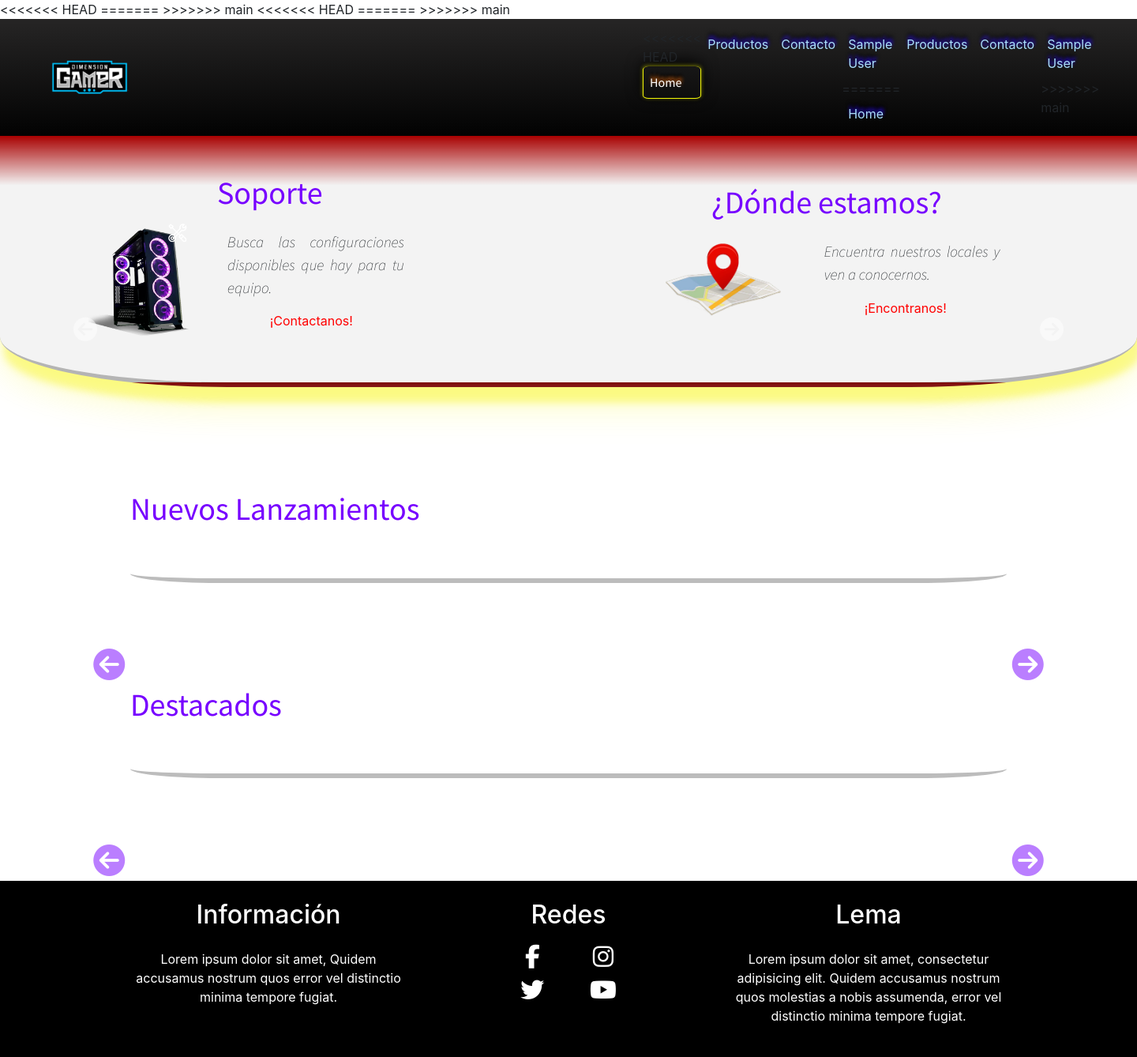
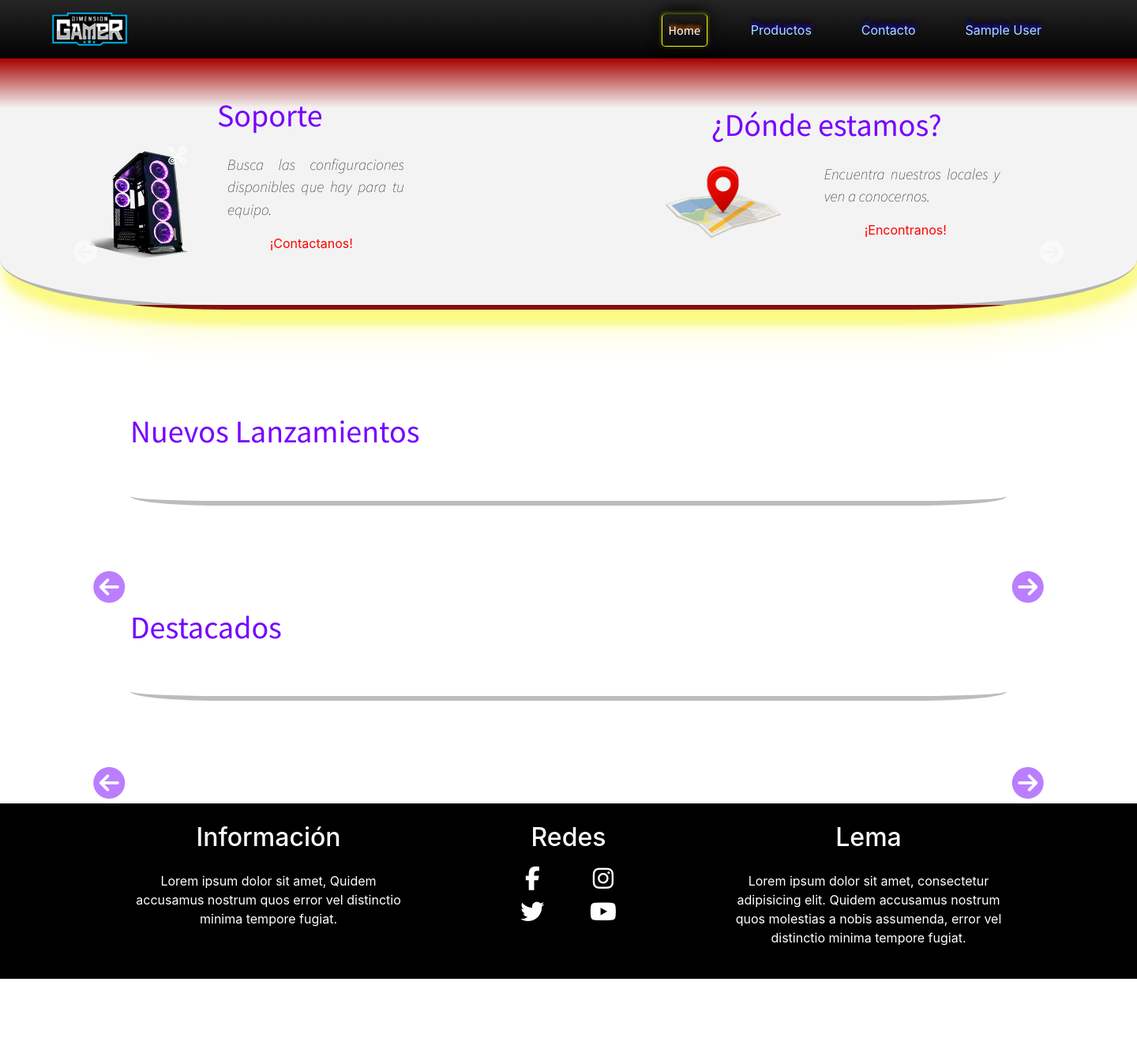
Before and after one commit to Gabs343/Products-Page, a PHP site: page /index.php in a window 1440 px wide; the page is wider, and only the part inside the window is pictured. Shown: that part at 79% size. After the commit the page ends 1239 px from the top of that part, so only its background shows below. Run offline with PHP 8.4, Linux system fonts and the light colour scheme; the visitor is signed in with stand-in values (Sample User, id 1); data that the repository does not hold is empty; some libraries are stand-ins or nearby versions.

Commit message:
Agregando archivos

```diff
--- a/config/config.php
+++ b/config/config.php
@@ -1,9 +1,9 @@
 <?php
 define("URL", "http://localhost/");
-define("HOST", "");
-define("DB", "");
-define("USER", "");
-define("PASS", "");
-define("PORT", "");
+define("HOST", "localhost");
+define("DB", "nuevabd");
+define("USER", "manku");
+define("PASS", "123");
+define("PORT", "3307");
 
 ?>
--- a/view/header.php
+++ b/view/header.php
@@ -14,11 +14,7 @@
     <link rel="stylesheet" href="https://stackpath.bootstrapcdn.com/bootstrap/4.5.0/css/bootstrap.min.css" integrity="sha384-9aIt2nRpC12Uk9gS9baDl411NQApFmC26EwAOH8WgZl5MYYxFfc+NcPb1dKGj7Sk" crossorigin="anonymous">
 
     <!--Vincula el archivo css -->
-<<<<<<< HEAD
     <link rel="stylesheet" href="public/css/main.css">
-=======
-    <link rel="stylesheet" href="<?= constant("URL"); ?>public/css/main.css">
->>>>>>> main
 
     <link rel="preconnect" href="https://fonts.gstatic.com">
     <link href="https://fonts.googleapis.com/css2?family=Source+Sans+Pro:ital,wght@1,200&display=swap" rel="stylesheet">
@@ -29,11 +25,7 @@
     <script src="https://kit.fontawesome.com/cedf025736.js" crossorigin="anonymous"></script>
 
     <script src="https://ajax.googleapis.com/ajax/libs/jquery/3.5.1/jquery.min.js"></script>
-<<<<<<< HEAD
     <script src="<?php constant("URL"); ?>public/js/main.js"></script>
-=======
-    <script src="<?= constant("URL"); ?>public/js/main.js"></script>
->>>>>>> main
 
 </head>
 <body>
@@ -50,7 +42,6 @@
     <div class="collapse navbar-collapse separador-navbar" id="collapsibleNavId">
         <ul class="navbar-nav mt-1">
             <li class="nav-item active">
-<<<<<<< HEAD
                 <a class="nav-link" href="main">Home</a>
             </li>
             <li class="nav-item">
@@ -61,18 +52,6 @@
             </li>
             <li class="nav-item">
                 <a class="nav-link" href="<?php echo $logPage; ?>"><?php echo $log; ?></a>
-=======
-                <a class="nav-link" href="<?= constant("URL"); ?>main">Home</a>
-            </li>
-            <li class="nav-item">
-                <a class="nav-link" href="<?= constant("URL"); ?>productList?categoria=0&marca=0&condicion=0&orden=0">Productos</a>
-            </li>
-            <li class="nav-item">
-                <a class="nav-link" href="<?= constant("URL"); ?>contacto">Contacto</a>
-            </li>
-            <li class="nav-item">
-                <a class="nav-link" href="<?= constant("URL"); echo $logPage; ?>"><?php echo $log; ?></a>
->>>>>>> main
             </li>
         </ul>
     </div>
--- a/view/perfil/index.php
+++ b/view/perfil/index.php
@@ -4,15 +4,11 @@
         <div class="row pt-3 pb-5">
             <div class="col">
                 <h3 class="mb-3">Foto Perfil:</h3>
-<<<<<<< HEAD
                 <img src="public/img/avatar/<?php echo $this->info["Imagen_Perfil"]?>" alt="Foto De Perfil" width="304" height="206">
             <form action="<?php $_PHP_SELF;?>" method="POST" enctype="multipart/form-data">
                 <input type="file" class="form-control" placeholder="img" id="img" name="img">
                 <input class="sendForm" type="submit" name="sendImg" value="Cambiar Imagen">
             </form>
-=======
-                <img src="img/kali-uchis-meme.jpg" alt="Foto De Perfil" width="304" height="206">
->>>>>>> main
             </div>
             <div class="col mt-5">
                 <div>
```
Also changed, not shown: controller/perfil.php (+1 -9 lines).
